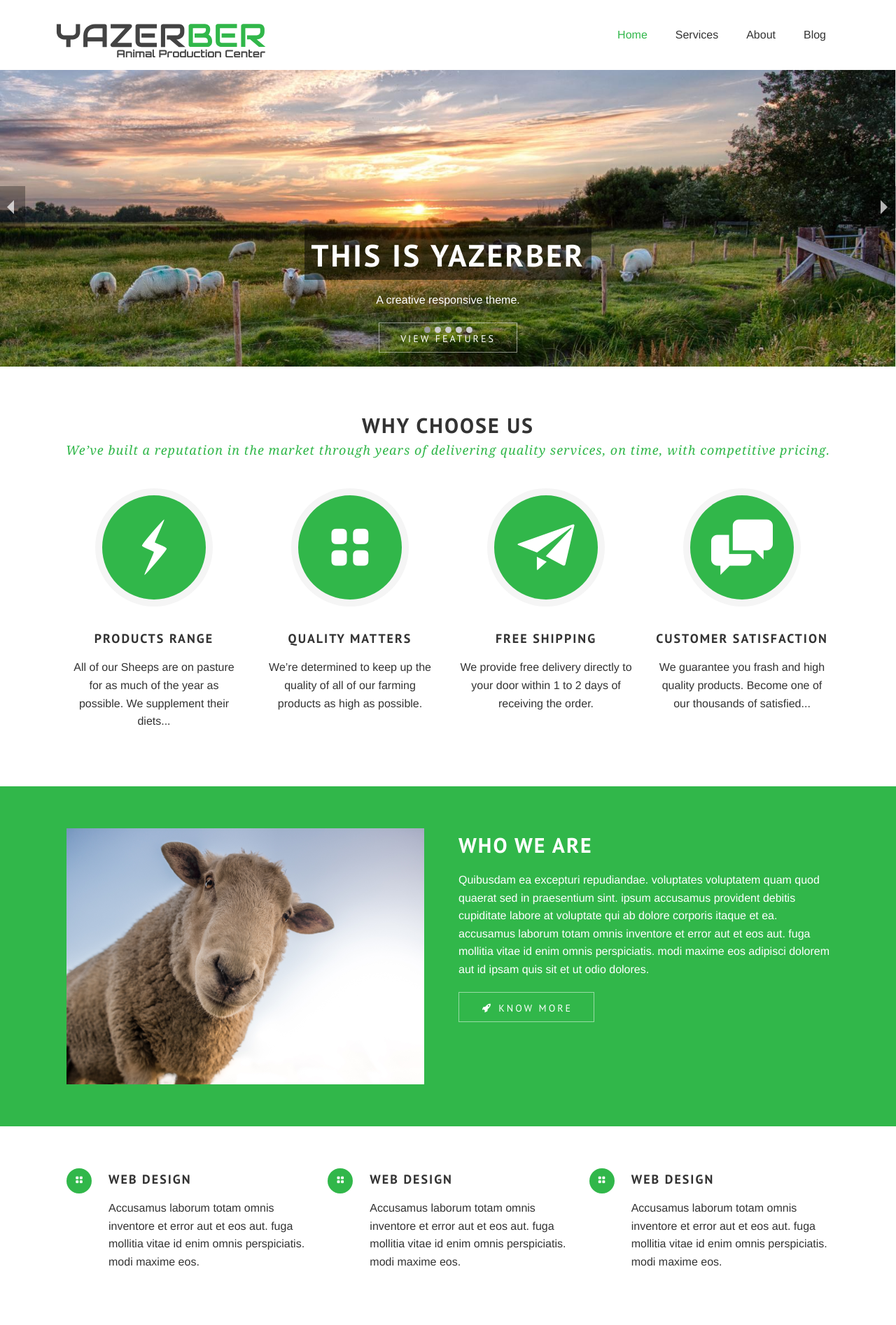
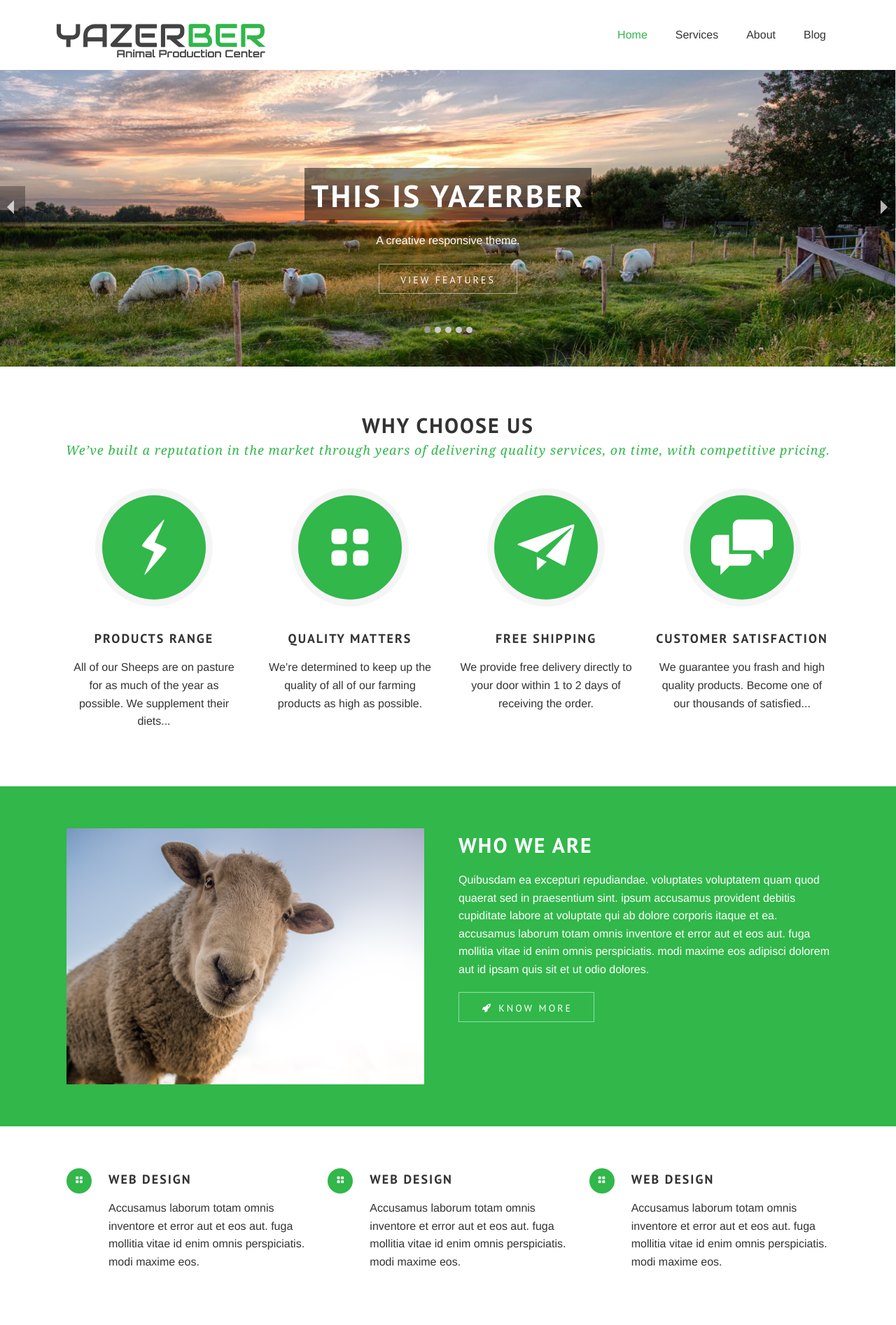
Before and after one commit to alealem/yazerber-website, a Jekyll site: the page built from index.html, in a window 1280 px wide. Shown: the top 1894 px of the page at 70% size. Built offline with Jekyll 4.4.1, drawn with Linux system fonts in a browser that asks for light colours; some web fonts are replaced.

Commit message:
added smartforms

```diff
--- a/_includes/get-in-touch.html
+++ b/_includes/get-in-touch.html
@@ -12,8 +12,8 @@
 <div class='full yellow'>
   <div class='form'>
     <div class='row'>
-      <form action="https://getform.io/f/7132a359-80bf-4a37-917c-61779695139f" method="POST">
-
+      <!-- <form action="https://getform.io/f/7132a359-80bf-4a37-917c-61779695139f" method="POST"> -->
+        <form action="https://smartforms.dev/submit/5ea91a908a02626591cb5aac" method="POST">
           <div class='medium-6 large-6 columns'>
             <input placeholder='NAME' type="text" name="name" required>
             <input placeholder='EMAIL' type="email" name="email" required>
@@ -23,9 +23,8 @@
           </div>
           <div class='medium-6 large-6 columns'>
             <textarea placeholder='MESSAGE' type="text" name="message" required></textarea>
-          <div class="g-recaptcha" data-sitekey="6LeJXu8UAAAAABjP8uRCIqXGt1gHGnVGMq_RbwBS"></div>
+             <!-- <div class="g-recaptcha" data-sitekey="6LeJXu8UAAAAABjP8uRCIqXGt1gHGnVGMq_RbwBS" data-callback="correctCaptcha"></div> -->
             <button class='button white' type="submit">Send</button>
-        </div>
           </div>
         </form>
     </div>
--- a/_layouts/default.html
+++ b/_layouts/default.html
@@ -11,11 +11,12 @@
       <link href='{{ site.url }}/css/style.css' rel='stylesheet'>
       <link href='{{ site.url }}/css/fontello.css' rel='stylesheet'>
       <link href="font-awesome/css/font-awesome.min.css" rel="stylesheet"  type="text/css">
-
+      <link rel="shortcut icon" type="image/png" href="{{ site.url }}/favicon.png">
       <link href="https://fonts.googleapis.com/css2?family=Audiowide&family=Roboto&display=swap" rel="stylesheet">
       <script src='{{ site.url }}/js/modernizr.js'></script>
       <script src="https://www.google.com/recaptcha/api.js"></script>
-
+      <meta name="msapplication-TileColor" content="#ffffff">
+      <meta name="theme-color" content="#ffffff">
     </head>
     <body>
       <div id="loading">
--- a/css/style.css
+++ b/css/style.css
@@ -507,7 +507,7 @@
   width: 100%;
 }
 .orbit-container .orbit-slides-container li .orbit-caption {
-  top:50%;
+  top:30%;
 }
 .orbit-container img {
   width: 100%;
--- a/index.html
+++ b/index.html
@@ -1,6 +1,6 @@
 ---
 layout: default
-title: Yazerber &gt; home alternative
+title: Yazerber
 section_id: home
 services:
   -
```
Also changed, not shown: favicon.png (added), 4 other files. Lines whose indentation alone changed are shown as unchanged.
